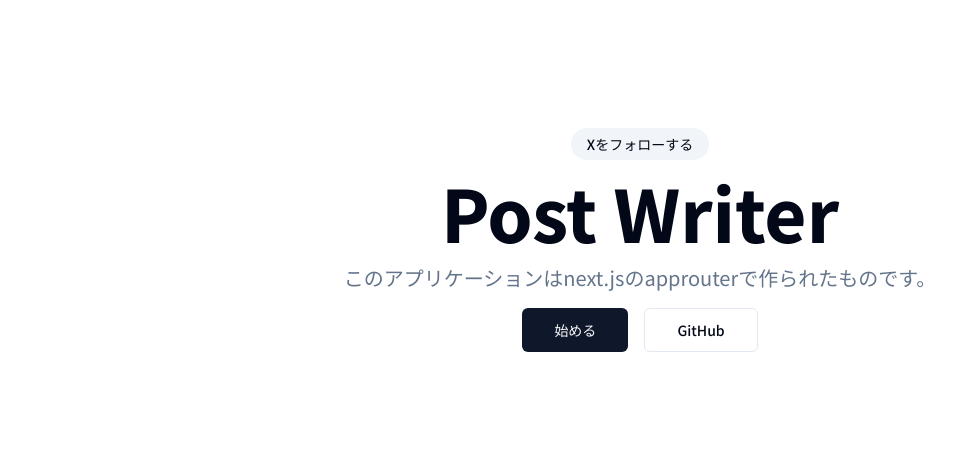
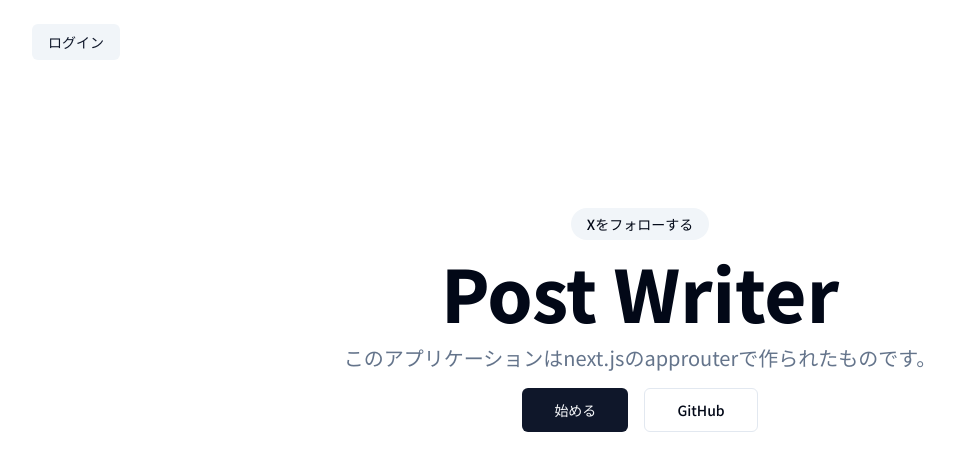
Before and after one commit to fy-yuhcan/next-auth, a Next.js app: page / in a window 1280 px wide. Shown: the top 470 px of the page, without its empty margins (0-954 px from the left). Built offline with nearby package versions, Linux system fonts and the light colour scheme.

Commit message:
共通レイアウトの作成

```diff
--- /dev/null
+++ b/app/(marketing)/layout.tsx
@@ -0,0 +1,21 @@
+import { buttonVariants } from "@/components/ui/button";
+import { cn } from "@/lib/utils";
+import Link from "next/link";
+import React from "react";
+
+export default function marketingLayout({children}:{children:React.ReactNode}){
+    return(
+        <div>
+            <header className="container z-40 bg-background">
+                <div className="h-20 py-6">
+                    <nav>
+                        <Link href={"/login"} className={cn(buttonVariants({variant: "secondary",size:"sm"}),"px-4")}>ログイン</Link>
+                    </nav>
+                </div>
+            </header>
+            <main>
+                {children}
+            </main>
+        </div>
+    )
+}
```
